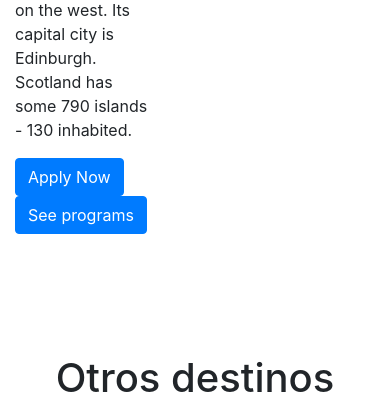
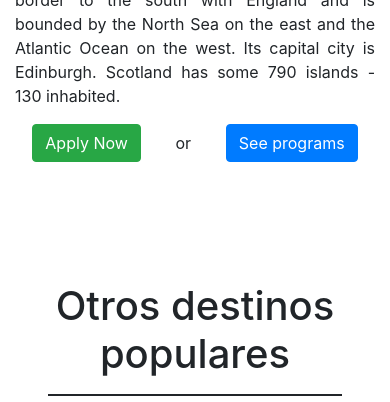
Before and after one commit to valentinoarballo/tuxchange-bootstrap, a Flask app: page /country/1 in a window 390 px wide. Shown: the part 472-874 px from the top of the page. Run offline with Flask 3, Linux system fonts and the light colour scheme; some libraries are stand-ins or nearby versions.

Commit message:
made country.html responsive and fixed some style errors.

```diff
--- a/static/CSS/country_style.css
+++ b/static/CSS/country_style.css
@@ -1,11 +1,13 @@
 /* CSS FOR COUNTRY.HTML */
 /*      TUXCHANGE       */
 
-hr{
-    border: black solid 3px;
+.divisor{
+    border: solid 1px;
 }
 
 .opaque{
-    background-color: #0000004d;
-    background-blend-mode: darken;
+    background-color: black;
 }
+.transparent{
+    opacity: 0.65;
+}
--- a/templates/country.html
+++ b/templates/country.html
@@ -11,17 +11,19 @@
   <!-- begin Main Country -->
   <section class="container m-auto">
       <div class="row mt-5 mb-5">
-        <div class="col-5">
 
-          <h2 class="display-6">{{country_name}}</h2>
-          <p>{{country_description}} </p>
-          <a class="btn btn-primary btn-large" href="/inscriptions" role="button">Apply Now</a>
-          <a class="btn btn-primary btn-large" href="/programs" role="button">See programs</a>
+        <div class="col-xl-7 col-12 my-auto">
+          <img class="w-100 rounded-lg shadow-lg" src="{{country_img}}" alt="{{country_name}}">
+        </div>
 
-        </div>
-        <div class="col-7 my-auto">
-          <img class="w-100" src="{{country_img}}" alt="{{country_name}}">
-
+        <div class="col-xl-5 col-12">
+          <h2 class="display-6 text-center mt-2">{{country_name}}</h2>
+          <p class="text-justify">{{country_description}} </p>
+          <div class="d-flex justify-content-around mt-3 ">
+            <a class="btn btn-success btn-large" href="/inscriptions" role="button">Apply Now</a>
+            <p class="my-auto">or</p>
+            <a class="btn btn-primary btn-large" href="/programs" role="button">See programs</a>
+          </div>
         </div>
       </div>
   </section>
@@ -33,7 +35,7 @@
   <section>
       <div class="mt-5 mb-3 mx-5">
           <h1 class="text-center">Otros destinos populares</h1>
-          <hr>
+          <hr class="divisor">
       </div>
 
       <div id="carouselCountry" class="carousel slide" data-ride="carousel" >
@@ -54,7 +56,7 @@
                             </div>
                         </div>
                     </div>
-                    <img class="d-block w-100" src="{{other_country_list[i].landscape_img}}" alt="{{other_country_list[i].name}}">
+                    <img class="d-block w-100 transparent" src="{{other_country_list[i].landscape_img}}" alt="{{other_country_list[i].name}}">
                 </div>
             {%endfor%}
           </div>
```
